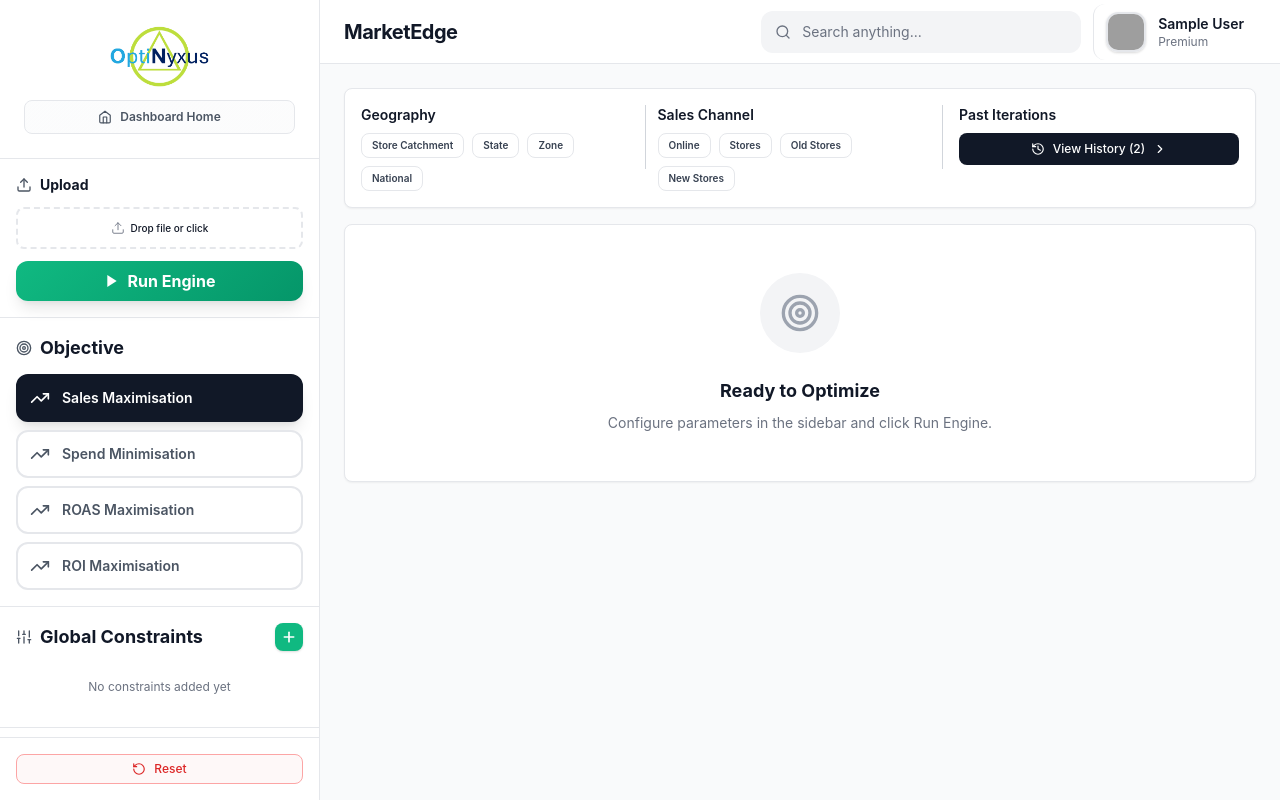
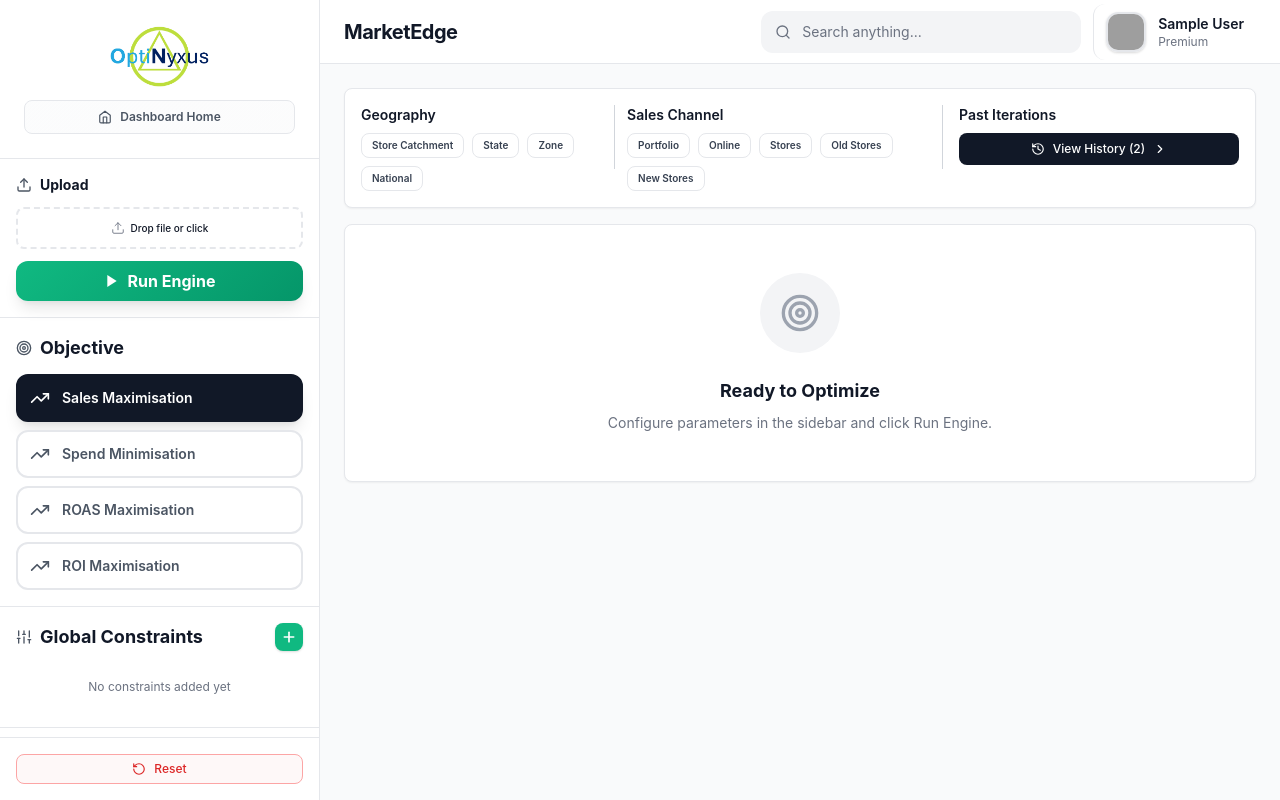
Before and after one commit to optinyxus/optinyxus-frontend, a React (Vite) app: page /dashboard/marketedge in a window 1280 px wide. Built offline with nearby package versions, Linux system fonts and the light colour scheme; sample sign-in values are in the browser's storage; grey boxes are pictures that could not be loaded.

Commit message:
MarketEdge Changes

```diff
--- a/src/pages/dashboard/MarketEdge.jsx
+++ b/src/pages/dashboard/MarketEdge.jsx
@@ -71,7 +71,7 @@
 
 
   const regionLevels = ['Store Catchment', 'State', 'Zone', 'National'];
-  const channels = ['Online', 'Stores', 'Old Stores', 'New Stores'];
+  const channels = ['Portfolio', 'Online', 'Stores', 'Old Stores', 'New Stores'];
 
 
   const [selectedRegionLevels, setSelectedRegionLevels] = useState([]);
```
